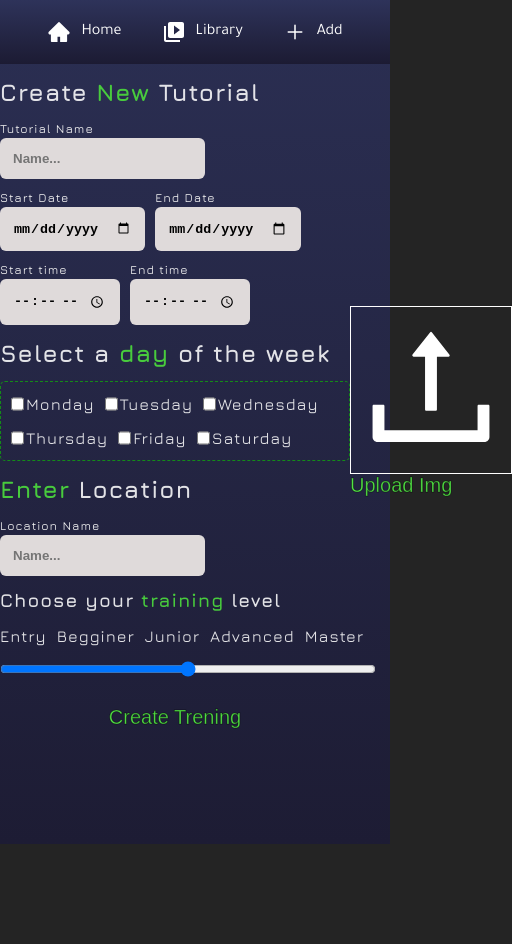
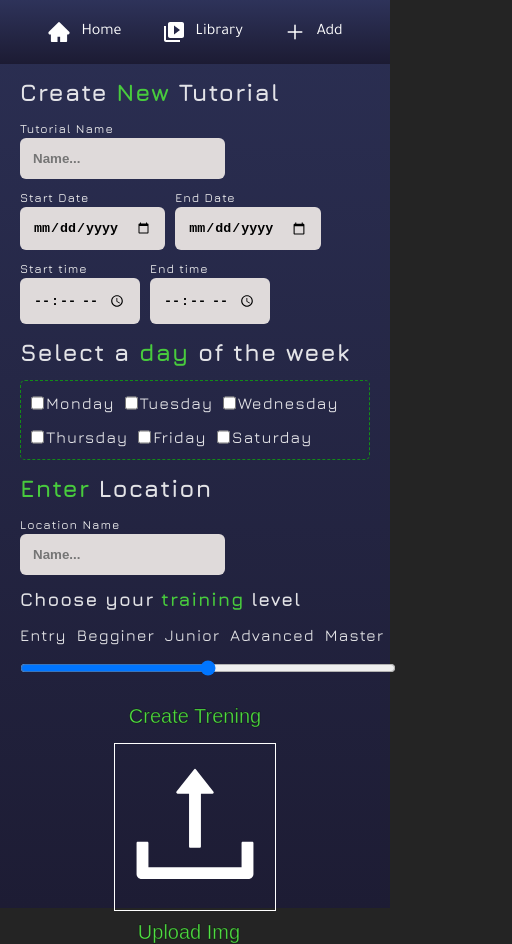
Before and after one commit to JackTheFullDev/tutorialApp, a React (Vite) app: page /add in a window 390 px wide. Shown: the whole page, 512 px wide, since content can reach past the window. Before the commit the page ends 844 px from the top, so only its background shows below. Built offline with nearby package versions, Linux system fonts and the light colour scheme.

Commit message:
repsonsive-add-page

```diff
--- a/src/components/Add.css
+++ b/src/components/Add.css
@@ -104,3 +104,25 @@
     -webkit-text-stroke: 1px rgba(0, 0, 0, 0.4);
     font-size: 20px;
 }
+.right-content-add-section
+{
+    display: flex;
+    flex-direction: column;
+    justify-self: center;
+    gap: 10px;;
+}
+
+
+
+@media only screen  and (max-width:540px) {
+    .add-section
+    {
+        flex-direction: column;
+        height: 100vh;
+        gap: 15px;;
+    }
+    .left-add-section
+    {
+        margin-top: 10px;
+    }
+}
```
